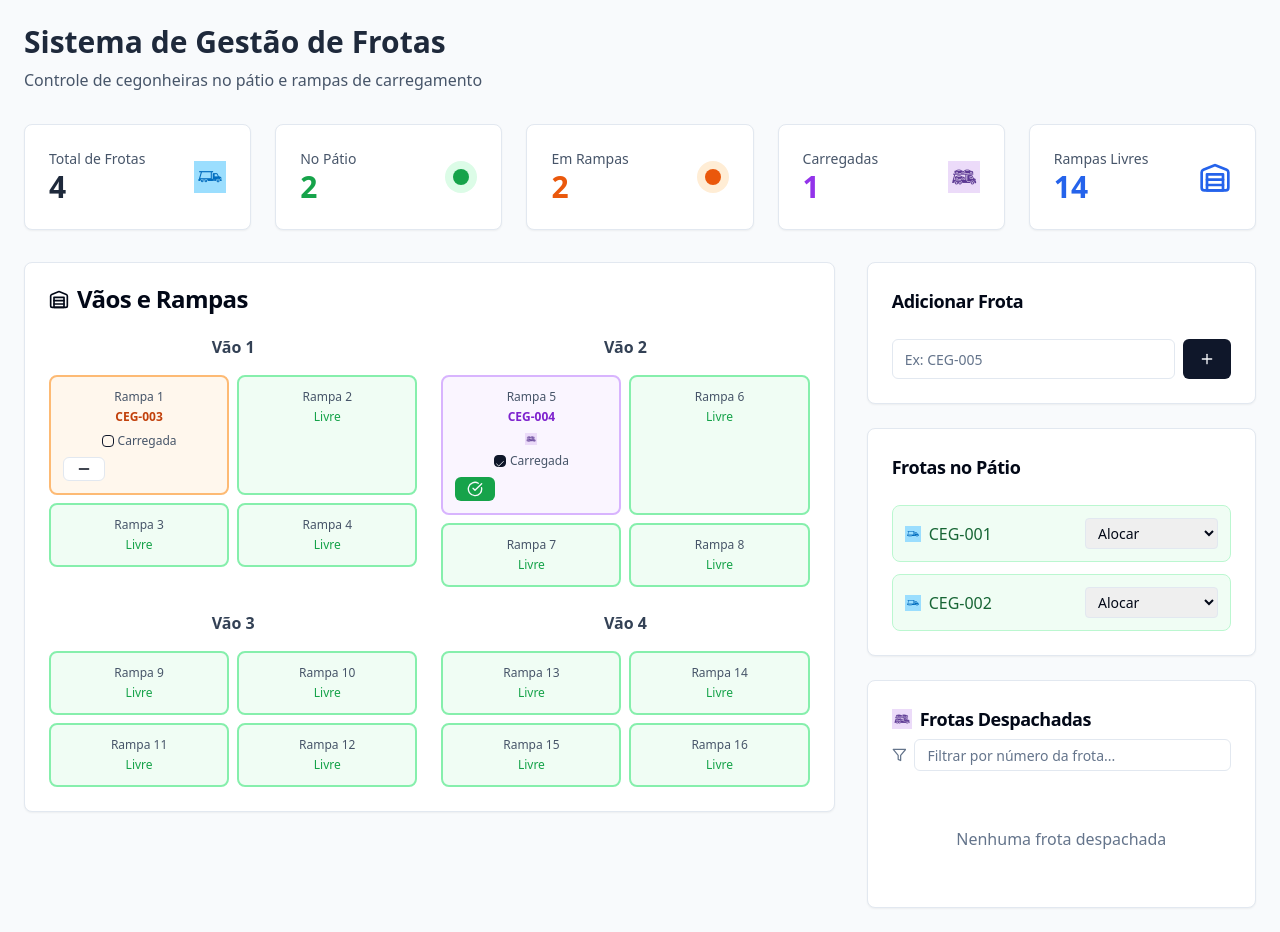
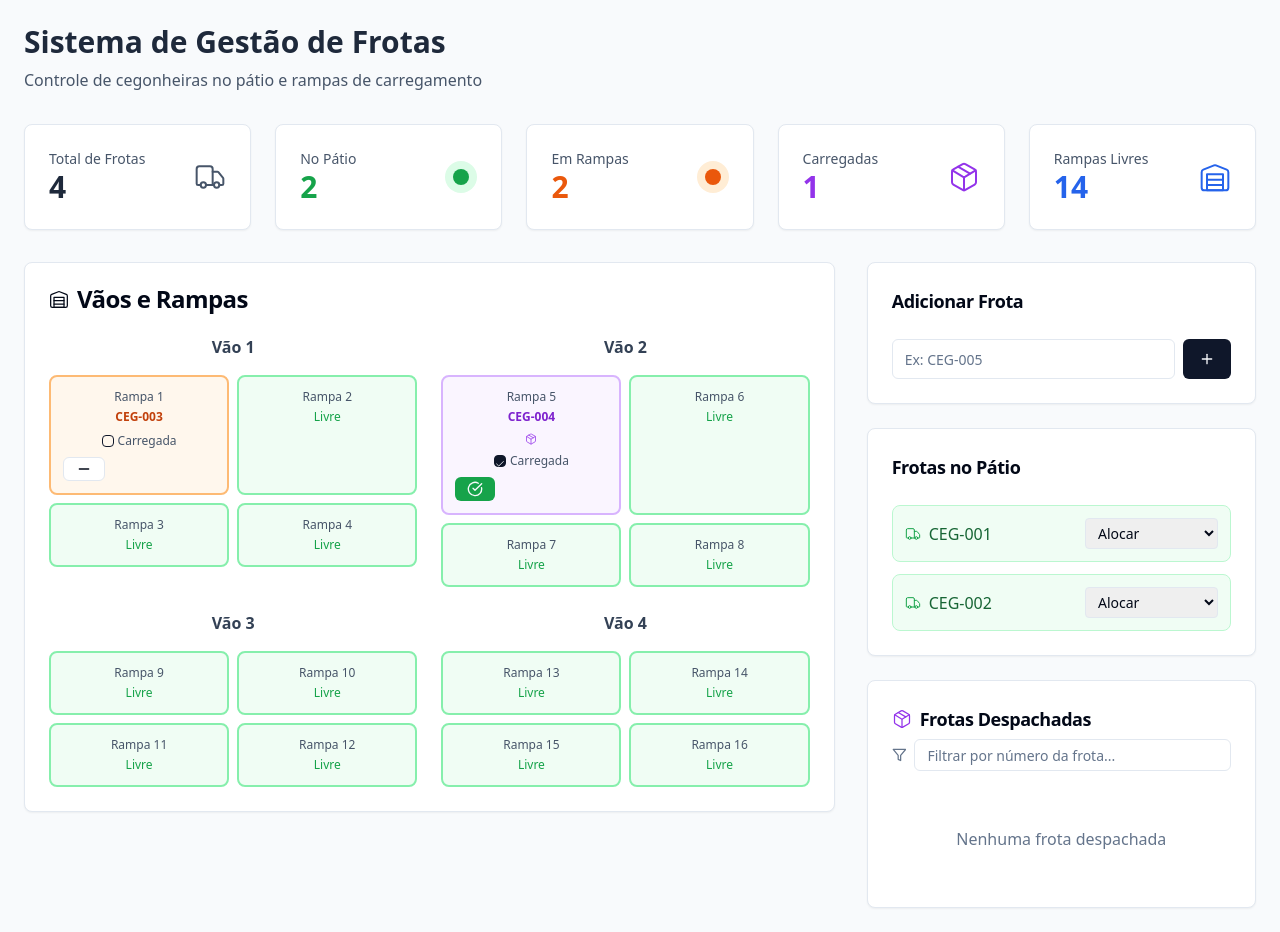
Before and after one commit to CarlosTh0/controle-de-rampas, a React (Vite) app: page / in a window 1280 px wide. Built offline with nearby package versions, Linux system fonts and the light colour scheme.

Commit message:
Refactor: Update icon styles
Update the icons to match the style provided in the print.

```diff
--- a/src/components/Dashboard.tsx
+++ b/src/components/Dashboard.tsx
@@ -1,6 +1,5 @@
-
 import React, { useState } from 'react';
-import { Warehouse, Plus, Minus, Package, CheckCircle, Car, Filter } from 'lucide-react';
+import { Warehouse, Plus, Minus, Package, CheckCircle, Truck, Filter } from 'lucide-react';
 import { Button } from '@/components/ui/button';
 import { Card, CardContent, CardHeader, CardTitle } from '@/components/ui/card';
 import { Input } from '@/components/ui/input';
@@ -157,11 +156,7 @@ const Dashboard = () => {
                   <p className="text-sm font-medium text-slate-600">Total de Frotas</p>
                   <p className="text-3xl font-bold text-slate-800">{frotas.length}</p>
                 </div>
-                <img
-                  src="/lovable-uploads/0ec8f232-4832-4ee7-a549-67f479afca64.png"
-                  alt="Cegonheira Vazia"
-                  className="h-8 w-8 object-contain"
-                />
+                <Truck className="h-8 w-8 text-slate-600" strokeWidth={1.5} />
               </div>
             </CardContent>
           </Card>
@@ -205,11 +200,7 @@ const Dashboard = () => {
                     {frotas.filter(f => f.carregada).length}
                   </p>
                 </div>
-                <img
-                  src="/lovable-uploads/1d2bfabb-c2ef-4e69-b9e6-c4bbc385a631.png"
-                  alt="Cegonheira Carregada"
-                  className="h-8 w-8 object-contain"
-                />
+                <Package className="h-8 w-8 text-purple-600" strokeWidth={1.5} />
               </div>
             </CardContent>
           </Card>
@@ -223,7 +214,7 @@ const Dashboard = () => {
                     {16 - frotas.filter(f => f.status === 'rampa').length}
                   </p>
                 </div>
-                <Warehouse className="h-8 w-8 text-blue-600" />
+                <Warehouse className="h-8 w-8 text-blue-600" strokeWidth={1.5} />
               </div>
             </CardContent>
           </Card>
@@ -235,7 +226,7 @@ const Dashboard = () => {
             <Card>
               <CardHeader>
                 <CardTitle className="flex items-center gap-2">
-                  <Warehouse className="h-5 w-5" />
+                  <Warehouse className="h-5 w-5" strokeWidth={1.5} />
                   Vãos e Rampas
                 </CardTitle>
               </CardHeader>
@@ -275,11 +266,7 @@ const Dashboard = () => {
                                     </p>
                                     {isCarregada && (
                                       <div className="flex items-center justify-center">
-                                        <img
-                                          src="/lovable-uploads/1d2bfabb-c2ef-4e69-b9e6-c4bbc385a631.png"
-                                          alt="Cegonheira Carregada"
-                                          className="h-3 w-3 object-contain"
-                                        />
+                                        <Package className="h-3 w-3 text-purple-600" strokeWidth={1.5} />
                                       </div>
                                     )}
                                     <div className="flex items-center justify-center gap-1">
@@ -366,11 +353,7 @@ const Dashboard = () => {
                       className="flex items-center justify-between p-3 bg-green-50 rounded-lg border border-green-200"
                     >
                       <div className="flex items-center gap-2">
-                        <img
-                          src="/lovable-uploads/0ec8f232-4832-4ee7-a549-67f479afca64.png"
-                          alt="Cegonheira Vazia"
-                          className="h-4 w-4 object-contain"
-                        />
+                        <Truck className="h-4 w-4 text-green-600" strokeWidth={1.5} />
                         <span className="font-medium text-green-800">
                           {frota.numero}
                         </span>
@@ -416,11 +399,7 @@ const Dashboard = () => {
             <Card>
               <CardHeader>
                 <CardTitle className="text-lg flex items-center gap-2">
-                  <img
-                    src="/lovable-uploads/1d2bfabb-c2ef-4e69-b9e6-c4bbc385a631.png"
-                    alt="Cegonheira Carregada"
-                    className="h-5 w-5 object-contain"
-                  />
+                  <Package className="h-5 w-5 text-purple-600" strokeWidth={1.5} />
                   Frotas Despachadas
                 </CardTitle>
                 <div className="flex items-center gap-2 mt-2">
@@ -442,11 +421,7 @@ const Dashboard = () => {
                     >
                       <div className="flex items-center justify-between mb-2">
                         <div className="flex items-center gap-2">
-                          <img
-                            src="/lovable-uploads/1d2bfabb-c2ef-4e69-b9e6-c4bbc385a631.png"
-                            alt="Cegonheira Carregada"
-                            className="h-4 w-4 object-contain"
-                          />
+                          <Package className="h-4 w-4 text-purple-600" strokeWidth={1.5} />
                           <span className="font-medium text-purple-800">
                             {frota.numero}
                           </span>
```
